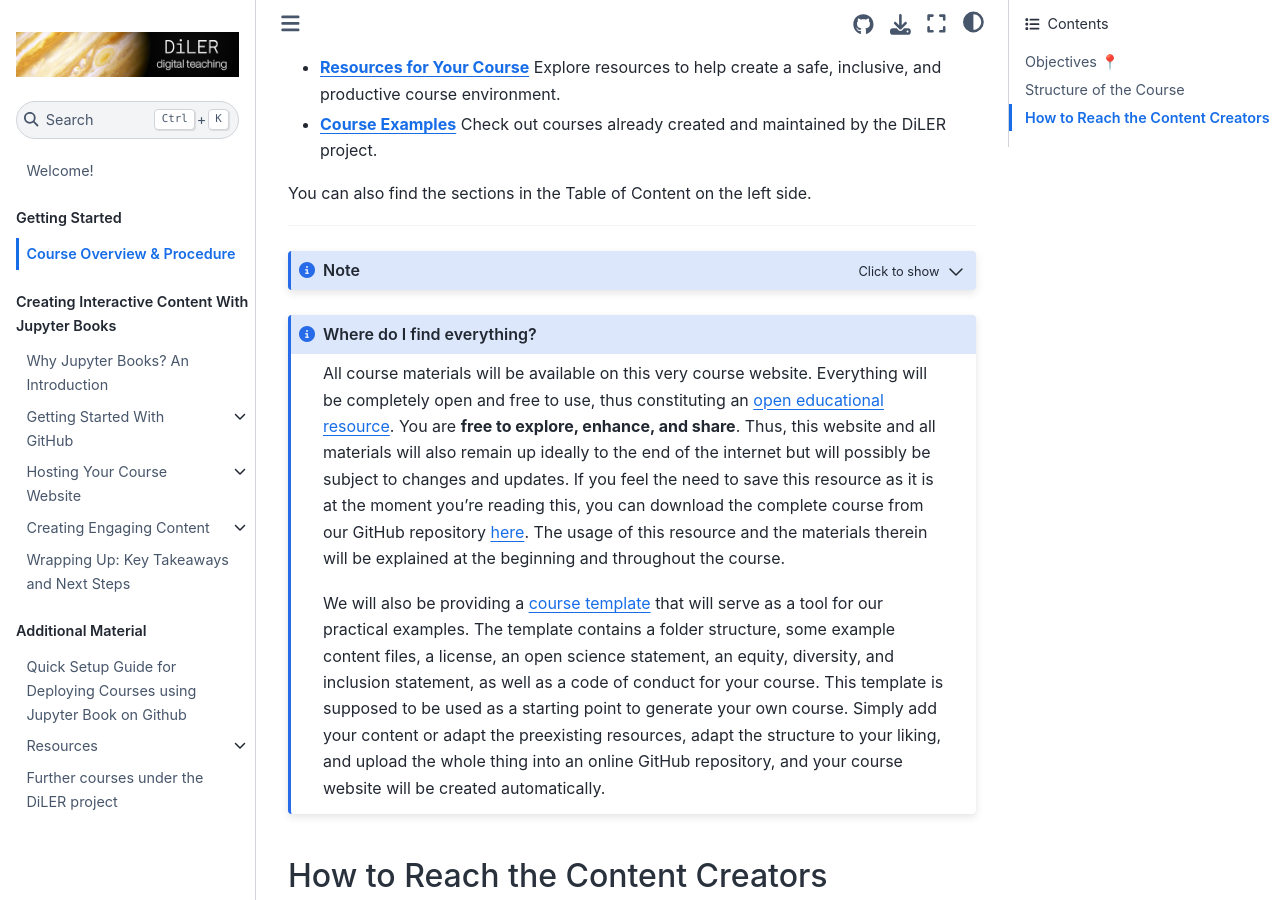
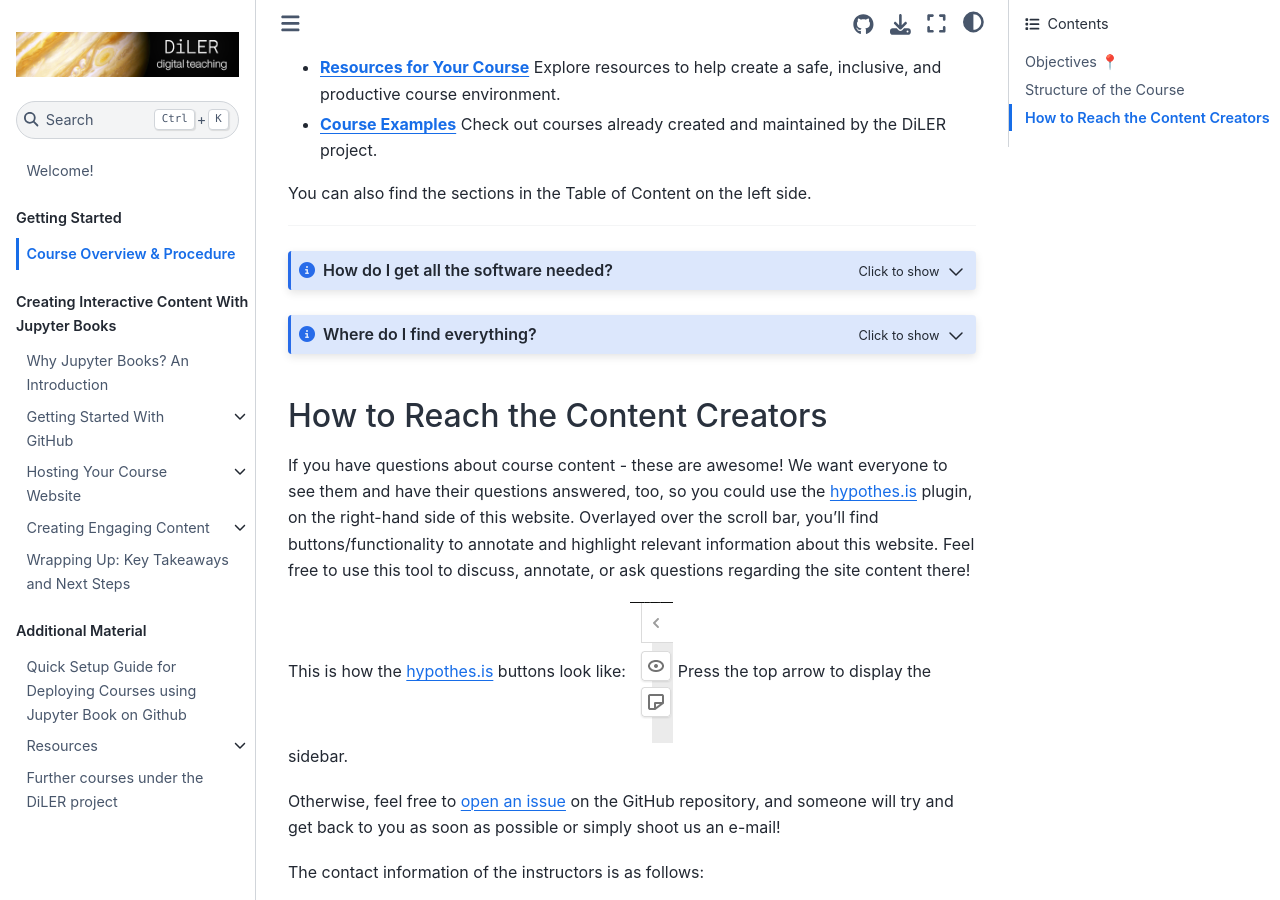
Before and after one commit to M-earnest/tutorial_jupyter_books, a Jupyter Book: the page built from general-information/overview.md, in a window 1280 px wide and 900 px high, scrolled down 1317 px. Built offline with Jupyter Book 1.0.4 settings and Sphinx 7.4.7 and the Sphinx Book theme 1.1.4, drawn with Linux system fonts in a browser that asks for light colours; pages that are not in the unit, such as notebooks, are missing from menus.

Commit message:
Update overview.md

````diff
--- a/general-information/overview.md
+++ b/general-information/overview.md
@@ -47,16 +47,16 @@ You can also find the sections in the Table of Content on the left side.
 
 ----
 
-:::{note} How do I get all the software needed?
-:class: dropdown
+```{admonition} How do I get all the software needed?
+:class: note, dropdown
 Everything we'll use is [open-source software](https://en.wikipedia.org/wiki/Open-source_software) or, at minimum, free of charge and publicly available. Why? Because teaching via [proprietary software](https://en.wikipedia.org/wiki/Proprietary_software) is just not fair and doesn't align with our values (see our [open science statement](https://diler-digitell.github.io/tutorial_jupyter_books/resources/open_science.html)). We don't want people to have to obtain licenses or be dependent on university resources or pay for software/hosting, etc., out of their own pocket. Additionally, open-source software can do everything, if not more than proprietary software and is furthermore usually better supported, tested, and documented, creating a fantastic sense of community.
 
 To complete this course and host your own course website, all you need is a GitHub account. How to set it up is explained in the [respective section](../content/1_github/account). If you want to edit your course content locally, you will also need to install Git and a text editor that supports Markdown and Jupyter Notebook files. More information on this can be found in the [additional section on Git](../content/4_additional/git/intro).
-:::
+```
 
 
 ```{admonition} Where do I find everything?
-:class: note
+:class: note, dropdown
 All course materials will be available on this very course website. Everything will be completely open and free to use, thus constituting an [open educational resource](https://en.wikipedia.org/wiki/Open_educational_resources). You are **free to explore, enhance, and share**. Thus, this website and all materials will also remain up ideally to the end of the internet but will possibly be subject to changes and updates. If you feel the need to save this resource as it is at the moment you're reading this, you can download the complete course from our GitHub repository [here](https://github.com/DiLER-Digitell/tutorial_jupyter_books). The usage of this resource and the materials therein will be explained at the beginning and throughout the course.
 
 We will also be providing a [course template](https://github.com/diler-digitell/course-template) that will serve as a tool for our practical examples. The template contains a folder structure, some example content files, a license, an open science statement, an equity, diversity, and inclusion statement, as well as a code of conduct for your course.
````
